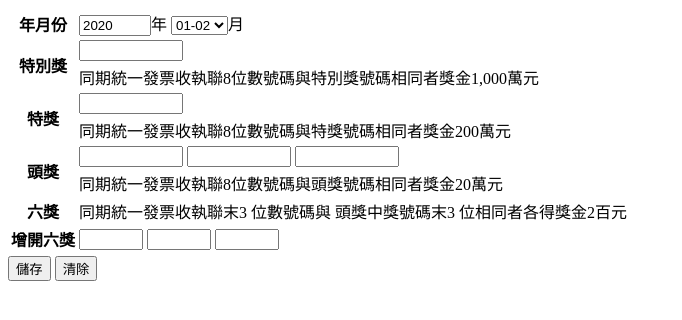
After one commit to wdaweb/invoice-Winnie086, a PHP site: page /add_awards.php in a window 1280 px wide. The commit adds this page. Shown: the top 320 px of the page, without its empty margins (0-682 px from the left). Run offline with PHP 8.4, Linux system fonts and the light colour scheme.

Commit message:
發票兌獎、開獎紀錄表單

```diff
--- /dev/null
+++ b/add_awards.php
@@ -0,0 +1,85 @@
+<form action="api/add_award_number.php" method="post">
+
+<table class="table table-bordered table-sm" summary="統一發票中獎號碼單">
+   <tbody>
+    <tr>
+     <th id="months">年月份</th>
+     <td headers="months" class="title">
+     <input type="number" name="year" min="<?=date("Y")-1;?>" max="<?=date("Y")+1;?>" step="1" value="<?=date("Y");?>" >年
+     <select name="" id="">
+       <option value="1">01-02</option>
+       <option value="2">03-04</option>
+       <option value="3">05-06</option>
+       <option value="4">07-08</option>
+       <option value="5">09-10</option>
+       <option value="6">11-12</option>
+     </select>月
+    </td>
+    </tr>
+    <tr>
+     <th id="specialPrize" rowspan="2">特別獎</th>
+     <td headers="specialPrize" class="number">
+     <input type="number" name="special_prize" max="99999999" min="00000001">
+     </td>
+    </tr>
+    <tr>
+     <td headers="specialPrize"> 同期統一發票收執聯8位數號碼與特別獎號碼相同者獎金1,000萬元 </td>
+    </tr>
+    <tr>
+     <th id="grandPrize" rowspan="2">特獎</th>
+     <td headers="grandPrize" class="number">
+     <input type="number" name="special_prize" max="99999999" min="00000001">
+     </td>
+    </tr>
+    <tr>
+     <td headers="grandPrize"> 同期統一發票收執聯8位數號碼與特獎號碼相同者獎金200萬元 </td>
+    </tr>
+    <tr>
+     <th id="firstPrize" rowspan="2">頭獎</th>
+     <td headers="firstPrize" class="number">
+     <input type="number" name="special_prize" max="99999999" min="00000001">
+     <input type="number" name="special_prize" max="99999999" min="00000001">
+     <input type="number" name="special_prize" max="99999999" min="00000001">
+     </td>
+    </tr>
+    <tr>
+     <td headers="firstPrize"> 同期統一發票收執聯8位數號碼與頭獎號碼相同者獎金20萬元 </td>
+    </tr>
+    <tr hidden>
+     <th id="twoPrize">二獎</th>
+     <td headers="twoPrize"> 同期統一發票收執聯末7 位數號碼與頭獎中獎號碼末7 位相同者各得獎金4萬元 </td>
+    </tr>
+    <tr hidden>
+     <th id="threePrize">三獎</th>
+     <td headers="threeAwards"> 同期統一發票收執聯末6 位數號碼與頭獎中獎號碼末6 位相同者各得獎金1萬元 </td>
+    </tr>
+    <tr hidden>
+     <th id="fourPrize">四獎</th>
+     <td headers="fourPrizes"> 同期統一發票收執聯末5 位數號碼與頭獎中獎號碼末5 位相同者各得獎金4千元 </td>
+    </tr>
+    <tr hidden>
+     <th id="fivePrize">五獎</th>
+     <td headers="fivePrize"> 同期統一發票收執聯末4 位數號碼與頭獎中獎號碼末4 位相同者各得獎金1千元 </td>
+    </tr>
+    <tr>
+     <th id="sixPrize">六獎</th>
+     <td headers="sixPrize"> 同期統一發票收執聯末3 位數號碼與 頭獎中獎號碼末3 位相同者各得獎金2百元 </td>
+    </tr>
+    <tr>
+     <th id="addSixPrize">增開六獎</th>
+     <td headers="addSixPrize" class="number">
+     <input type="number" name="special_prize" max="999" min="001">
+     <input type="number" name="special_prize" max="999" min="001">
+     <input type="number" name="special_prize" max="999" min="001">
+     </td>
+    </tr>
+    <tr>
+</tbody>
+</table>
+
+<div class="text-center">
+  <input type="submit" value="儲存" name="">
+  <input type="submit" value="清除" name="">
+</div>
+
+</form>
--- a/index.php
+++ b/index.php
@@ -41,7 +41,7 @@ $m=ceil(date("m")/2);
     </div>
 
     <div class="text-center">
-      <a href="?do=invoice_list">輸入獎號</a>
+      <a href="?do=add_awards">輸入獎號</a>
     </div>
 
     <div class="text-center">
```
Also changed, not shown: award_numbers_list.php (+1 -13 lines).
